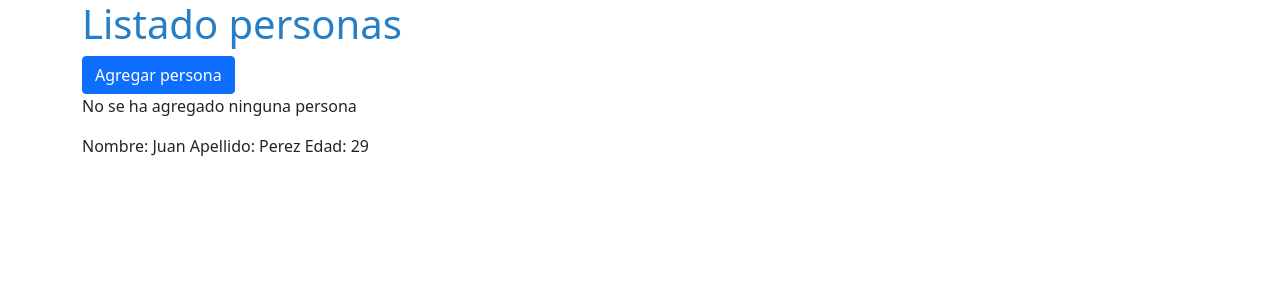
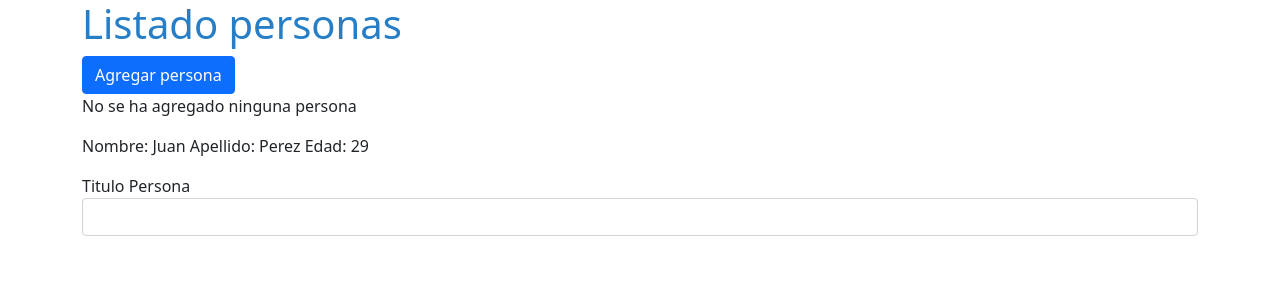
Before and after one commit to smartinez05/angular-university, an Angular app: page / in a window 1280 px wide. Shown: the top 300 px of the page. Built offline with nearby package versions, Linux system fonts and the light colour scheme.

Commit message:
23 event binding con ej de input

```diff
--- a/src/app/personas/personas.component.html
+++ b/src/app/personas/personas.component.html
@@ -2,9 +2,24 @@
   <div class="row">
     <div class="col">
       <h1>Listado personas</h1>
-      <button class="btn btn-primary" [disabled]="deshabilitar" (click)="agregarPersona()">Agregar persona</button>
-      <p>{{mensaje}}</p>
+      <button
+        class="btn btn-primary"
+        [disabled]="deshabilitar"
+        (click)="agregarPersona()"
+      >
+        Agregar persona
+      </button>
+      <p>{{ mensaje }}</p>
       <app-persona></app-persona>
+      <label for="titpers">Titulo Persona</label>
+      <input
+        type="text"
+        name="titpers"
+        id="titpers"
+        class="form-control"
+        (input)="modificarTitulo($event)"
+      />
+      {{titulo}}
     </div>
   </div>
 </div>
--- a/src/app/personas/personas.components.ts
+++ b/src/app/personas/personas.components.ts
@@ -1,19 +1,22 @@
-import { Component } from "@angular/core";
+import { Component } from '@angular/core';
 
 @Component({
   selector: 'app-personas',
   templateUrl: './personas.component.html',
-    styleUrls: ['./personas.component.css']
+  styleUrls: ['./personas.component.css'],
 })
 export class PersonasComponent {
   deshabilitar = false;
   mensaje = 'No se ha agregado ninguna persona';
-    agregarPersona(){
+  titulo = "";
+  agregarPersona() {
     if (this.mensaje == 'Persona agregada') {
-            this.mensaje = 'No se ha agregado ninguna persona'
+      this.mensaje = 'No se ha agregado ninguna persona';
     } else {
-            this.mensaje = 'Persona agregada'
-        }
-
+      this.mensaje = 'Persona agregada';
     }
   }
+  modificarTitulo(event: Event) {
+    this.titulo = (<HTMLInputElement>event.target).value;
+  }
+}
```
Lines whose indentation alone changed are shown as unchanged.
